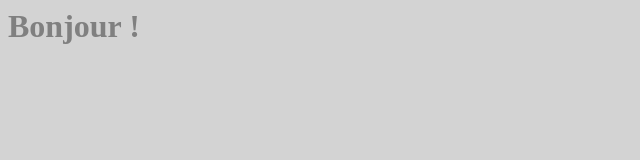
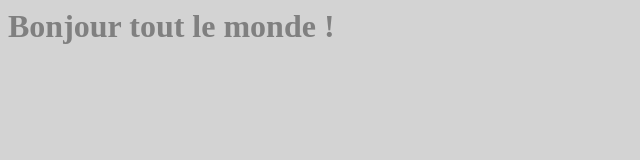
Before and after one commit to olimin/demo_git, a plain HTML site: page index.htm in a window 1280 px wide. Shown: the whole page, without its empty margins (0-640 px from the left). Drawn offline with Linux system fonts and the light colour scheme.

Commit message:
modif du message de bonjour

```diff
--- a/index.htm
+++ b/index.htm
@@ -3,6 +3,6 @@
 		<link rel="stylesheet" href="style.css" type="text/css">
 	</head>
 	<body>
-		<h1>Bonjour !</h1>
+		<h1>Bonjour tout le monde !</h1>
 	</body>
 </html>
```
